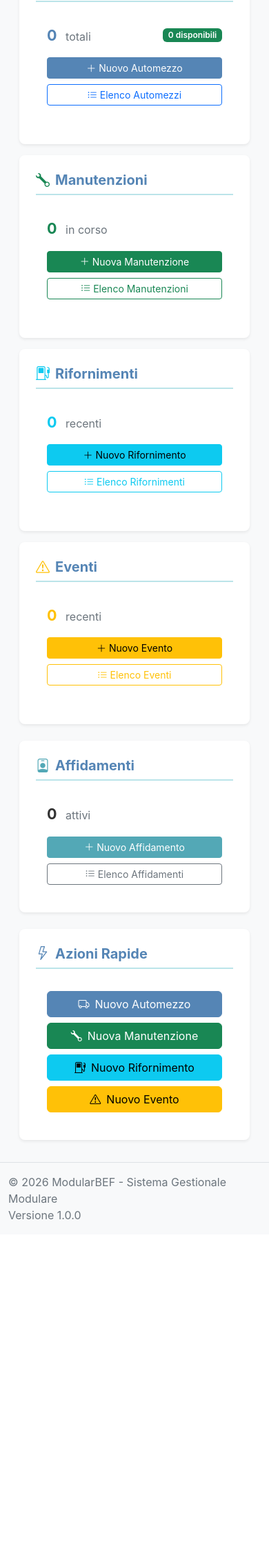
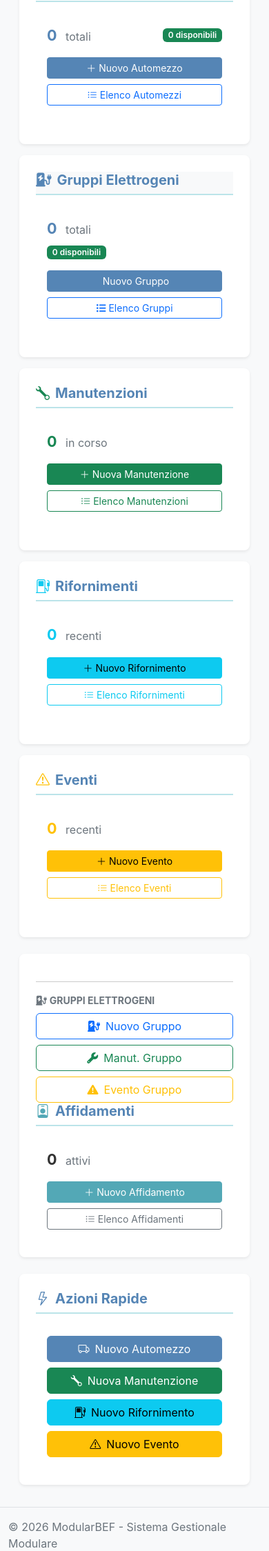
Before and after one commit to Giorgino79/AMG, a Django app: page /automezzi/ in a window 390 px wide. Shown: the part 1498-3747 px from the top of the page at 69% size. Before the commit the page ends 3266 px from the top, so only its background shows below. Run offline with Django 5.2, Linux system fonts and the light colour scheme; the visitor is signed in with stand-in values (Sample User, id 1); data that the repository does not hold is empty.

Commit message:
Add Gruppi Elettrogeni to Dashboard with mobile-first design
✨ Dashboard Updates:
- Add Gruppi Elettrogeni card with statistics
- Show maintenance alerts for generators exceeding working hours
- Add quick actions for generator management
- Mobile-responsive layout (flex-column on small screens)

📊 Statistics shown:
- Total generators
- Available generators
- Generators requiring maintenance (urgent alerts)
- Active maintenance tasks
- Recent events

🎨 UI:
- Warning badges for maintenance-needed generators
- Progress bars showing maintenance urgency
- Responsive table hiding columns on mobile
- Quick action buttons in sidebar

Co-Authored-By: Claude Sonnet 4.5 <noreply@anthropic.com>

```diff
--- a/automezzi/templates/automezzi/dashboard.html
+++ b/automezzi/templates/automezzi/dashboard.html
@@ -137,6 +137,39 @@
                         </div>
                     </div>
                 </div>
+                <!-- Card Gruppi Elettrogeni -->
+                <div class="col-md-6">
+                    <div class="dashboard-widget h-100">
+                        <div class="widget-header" style="background-color: #f8f9fa;">
+                            <h5 class="widget-title">
+                                <i class="fas fa-charging-station text-primary me-2"></i>Gruppi Elettrogeni
+                            </h5>
+                        </div>
+                        <div class="p-3">
+                            <div class="d-flex flex-column flex-sm-row justify-content-between align-items-start align-items-sm-center mb-3">
+                                <div class="mb-2 mb-sm-0">
+                                    <span class="fs-4 fw-bold text-primary">{{ gruppi_count }}</span>
+                                    <span class="text-muted ms-2">totali</span>
+                                </div>
+                                <div class="d-flex flex-wrap gap-1">
+                                    <span class="badge bg-success">{{ gruppi_disponibili_count }} disponibili</span>
+                                    {% if gruppi_manutenzione_necessaria %}
+                                    <span class="badge bg-danger">{{ gruppi_manutenzione_necessaria|length }} necessitano manut.</span>
+                                    {% endif %}
+                                </div>
+                            </div>
+                            <div class="d-grid gap-2">
+                                <a href="{% url 'automezzi:gruppo_create' %}" class="btn btn-primary btn-sm">
+                                    <i class="fas fa-plus-lg me-1"></i>Nuovo Gruppo
+                                </a>
+                                <a href="{% url 'automezzi:gruppo_list' %}" class="btn btn-outline-primary btn-sm">
+                                    <i class="fas fa-list-ul me-1"></i>Elenco Gruppi
+                                </a>
+                            </div>
+                        </div>
+                    </div>
+                </div>
+
 
                 <!-- Card Manutenzioni -->
                 <div class="col-md-6">
@@ -223,6 +256,53 @@
             <!-- Automezzi bloccati -->
             {% if automezzi_bloccati %}
             <div class="dashboard-widget mb-4">
+
+            <!-- Gruppi che necessitano manutenzione -->
+            {% if gruppi_manutenzione_necessaria %}
+            <div class="dashboard-widget mb-4">
+                <div class="widget-header bg-warning text-dark">
+                    <h5 class="widget-title">
+                        <i class="fas fa-exclamation-triangle me-2"></i>Gruppi Elettrogeni - Manutenzione Necessaria ({{ gruppi_manutenzione_necessaria|length }})
+                    </h5>
+                </div>
+                <div class="table-responsive">
+                    <table class="table table-hover mb-0">
+                        <thead>
+                            <tr>
+                                <th>Matricola</th>
+                                <th class="d-none d-md-table-cell">Marca/Modello</th>
+                                <th>Ore Lavoro</th>
+                                <th class="d-none d-lg-table-cell">Prossima Manut.</th>
+                                <th>Azioni</th>
+                            </tr>
+                        </thead>
+                        <tbody>
+                            {% for gruppo in gruppi_manutenzione_necessaria %}
+                            <tr>
+                                <td><strong>{{ gruppo.matricola }}</strong></td>
+                                <td class="d-none d-md-table-cell">{{ gruppo.marca }} {{ gruppo.modello }}</td>
+                                <td>
+                                    <span class="badge bg-danger">{{ gruppo.ore_lavoro_attuali }} h</span>
+                                    <small class="text-muted d-block">Soglia: {{ gruppo.ore_prossima_manutenzione }} h</small>
+                                </td>
+                                <td class="d-none d-lg-table-cell">
+                                    <div class="progress" style="height: 20px;">
+                                        <div class="progress-bar bg-danger" role="progressbar"
+                                             style="width: 100%;">URGENTE</div>
+                                    </div>
+                                </td>
+                                <td>
+                                    <a href="{% url 'automezzi:gruppo_detail' gruppo.pk %}" class="btn btn-sm btn-outline-warning">
+                                        <i class="fas fa-eye"></i>
+                                    </a>
+                                </td>
+                            </tr>
+                            {% endfor %}
+                        </tbody>
+                    </table>
+                </div>
+            </div>
+            {% endif %}
                 <div class="widget-header bg-danger text-white">
                     <h5 class="widget-title text-white">
                         <i class="bi bi-x-circle me-2"></i>Automezzi Bloccati ({{ automezzi_bloccati|length }})
@@ -302,6 +382,7 @@
             {% if user.is_staff %}
             <!-- Affidamenti (solo staff) -->
             <div class="dashboard-widget mb-4">
+                        <hr class="my-3">                        <small class="text-muted fw-bold d-block mb-2"><i class="fas fa-charging-station me-1"></i>GRUPPI ELETTROGENI</small>                        <a href="{% url 'automezzi:gruppo_create' %}" class="btn btn-outline-primary w-100 mb-2">                            <i class="fas fa-charging-station me-2"></i>Nuovo Gruppo                        </a>                        <a href="{% url 'automezzi:manutenzione_gruppo_create' %}" class="btn btn-outline-success w-100 mb-2">                            <i class="fas fa-wrench me-2"></i>Manut. Gruppo                        </a>                        <a href="{% url 'automezzi:evento_gruppo_create' %}" class="btn btn-outline-warning w-100">                            <i class="fas fa-exclamation-triangle me-2"></i>Evento Gruppo                        </a>
                 <div class="widget-header">
                     <h5 class="widget-title">
                         <i class="bi bi-person-badge text-secondary me-2"></i>Affidamenti
--- a/automezzi/views.py
+++ b/automezzi/views.py
@@ -554,6 +554,8 @@ class DashboardView(LoginRequiredMixin, TemplateView):
     def get_context_data(self, **kwargs):
         context = super().get_context_data(**kwargs)
         today = timezone.now().date()
+
+        # Automezzi
         context["automezzi_count"] = Automezzo.objects.count()
         context["attivi_count"] = Automezzo.objects.filter(attivo=True).count()
         context["disponibili_count"] = Automezzo.objects.filter(
@@ -567,6 +569,17 @@ class DashboardView(LoginRequiredMixin, TemplateView):
         context["eventi_recenti"] = EventoAutomezzo.objects.order_by("-data_evento")[:5]
         context["rifornimenti_recenti"] = Rifornimento.objects.order_by("-data")[:5]
         context["affidamenti_attivi"] = AffidamentoMezzo.objects.exclude(stato="completato").count()
+
+        # Gruppi Elettrogeni
+        context["gruppi_count"] = Gruppo.objects.count()
+        context["gruppi_attivi_count"] = Gruppo.objects.filter(attivo=True).count()
+        context["gruppi_disponibili_count"] = Gruppo.objects.filter(
+            disponibile=True, attivo=True, bloccato=False
+        ).count()
+        context["gruppi_bloccati"] = Gruppo.objects.filter(bloccato=True)
+        context["gruppi_manutenzione_necessaria"] = [g for g in Gruppo.objects.filter(attivo=True) if g.necessita_manutenzione]
+        context["manutenzioni_gruppo_in_corso"] = ManutenzioneGruppo.objects.filter(stato__in=["aperta", "in_corso"])
+        context["eventi_gruppo_recenti"] = EventoGruppo.objects.order_by("-data_evento")[:5]
 
         # Affidamento attivo per l'utente corrente
         context["mio_affidamento"] = AffidamentoMezzo.objects.filter(
```
Also changed, not shown: static/img/iconage.png (added).
